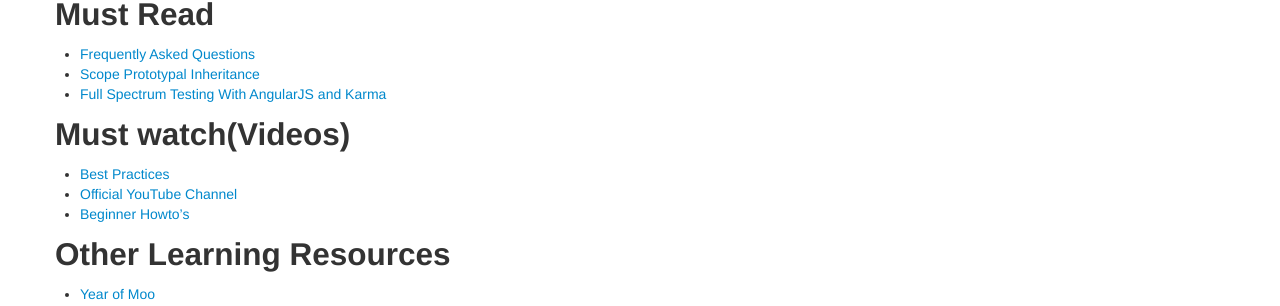
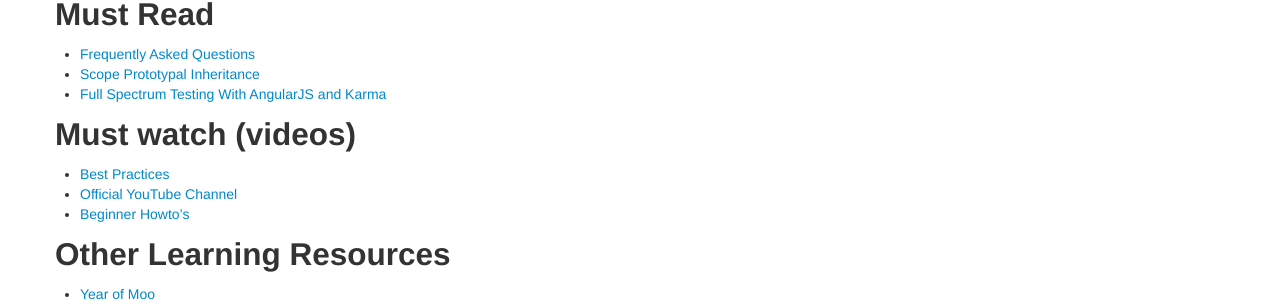
Before and after one commit to ng-learn-org/ng-learn-org.github.io, a Jekyll site: the page built from index.html, in a window 1280 px wide and 1060 px high. Shown: the part 346-652 px from the top of the window. Built offline with Jekyll 4.4.1, drawn with Linux system fonts in a browser that asks for light colours; the list of posts is cut into pages by our own code.

```diff
--- a/_posts/2013-06-26-Learning_Resources.markdown
+++ b/_posts/2013-06-26-Learning_Resources.markdown
@@ -17,7 +17,7 @@ title: Learning Resources
 * [Scope Prototypal Inheritance][7]
 * [Full Spectrum Testing With AngularJS and Karma][8]
 
-## Must watch(Videos)
+## Must watch (videos)
 * [Best Practices][9]
 * [Official YouTube Channel][10]
 * [Beginner Howto's][11]
```
